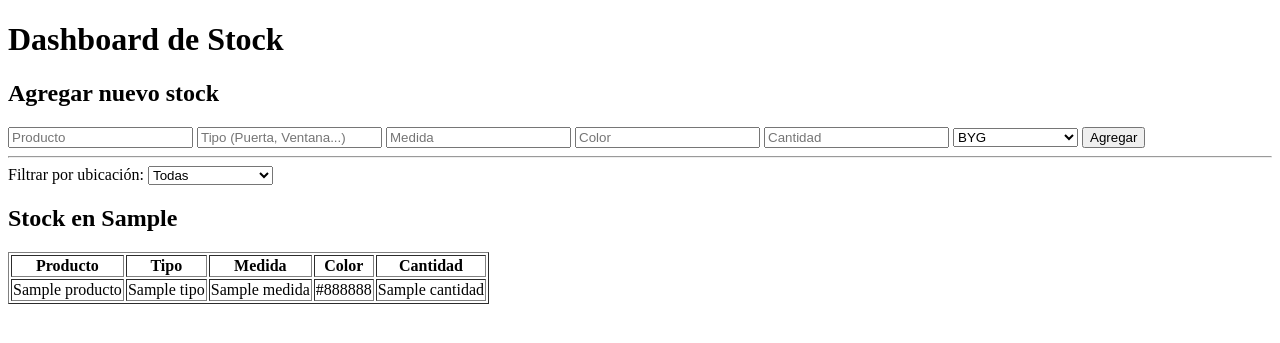
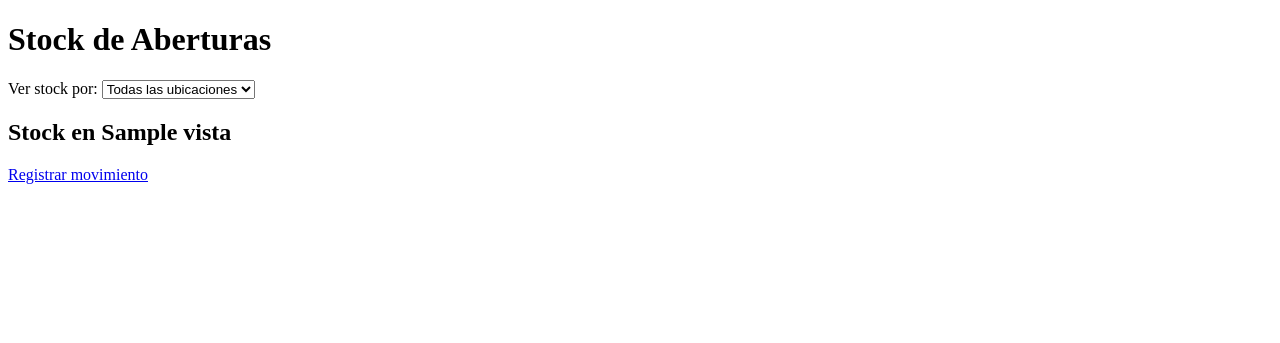
Before and after one commit to CarolinaMercado184/stockAberturas-, a Flask app: template templates/dashboard.html in a window 1280 px wide. Shown: the top 343 px of the page. Run offline with Flask 3, Linux system fonts and the light colour scheme; the template is opened without the code that fills it: most values are stand-ins (such as "Sample title", 1, 10 or a date in 2020).

Commit message:
Update dashboard.html

```diff
--- a/templates/dashboard.html
+++ b/templates/dashboard.html
@@ -2,79 +2,40 @@
 <html lang="es">
 <head>
     <meta charset="UTF-8">
-    <title>Dashboard de Stock</title>
+    <title>Stock de Aberturas</title>
 </head>
 <body>
-    <h1>Dashboard de Stock</h1>
+    <h1>Stock de Aberturas</h1>
 
-    <h2>Agregar nuevo stock</h2>
-    <form method="POST" action="/agregar_stock">
-        <input type="text" name="producto" placeholder="Producto" required>
-        <input type="text" name="tipo" placeholder="Tipo (Puerta, Ventana...)" required>
-        <input type="text" name="medida" placeholder="Medida" required>
-        <input type="text" name="color" placeholder="Color" required>
-        <input type="number" name="cantidad" placeholder="Cantidad" required>
-        <select name="ubicacion" required>
-            <option value="BYG">BYG</option>
-            <option value="LA ECONÓMICA">LA ECONÓMICA</option>
-            <option value="GALPÓN">GALPÓN</option>
-        </select>
-        <button type="submit">Agregar</button>
-    </form>
-    <hr>
-
-    <form method="get">
-        <label for="ubicacion">Filtrar por ubicación:</label>
-        <select name="ubicacion" id="ubicacion" onchange="this.form.submit()">
-            <option value="">Todas</option>
-            <option value="BYG" {% if ubicacion_seleccionada == 'BYG' %}selected{% endif %}>BYG</option>
-            <option value="LA ECONÓMICA" {% if ubicacion_seleccionada == 'LA ECONÓMICA' %}selected{% endif %}>LA ECONÓMICA</option>
-            <option value="GALPÓN" {% if ubicacion_seleccionada == 'GALPÓN' %}selected{% endif %}>GALPÓN</option>
+    <form method="get" action="/dashboard">
+        <label for="vista">Ver stock por:</label>
+        <select name="vista" id="vista" onchange="this.form.submit()">
+            <option value="general" {% if vista == 'general' %}selected{% endif %}>Todas las ubicaciones</option>
+            {% for ubicacion in ubicaciones %}
+                <option value="{{ ubicacion }}" {% if vista == ubicacion %}selected{% endif %}>{{ ubicacion }}</option>
+            {% endfor %}
         </select>
     </form>
 
-    {% if ubicacion_seleccionada %}
-        <h2>Stock en {{ ubicacion_seleccionada }}</h2>
-        <table border="1">
-            <tr>
-                <th>Producto</th>
-                <th>Tipo</th>
-                <th>Medida</th>
-                <th>Color</th>
-                <th>Cantidad</th>
-            </tr>
-            {% for item in stock_por_ubicacion %}
-                <tr>
-                    <td>{{ item['producto'] }}</td>
-                    <td>{{ item['tipo'] }}</td>
-                    <td>{{ item['medida'] }}</td>
-                    <td>{{ item['color'] }}</td>
-                    <td>{{ item['cantidad'] }}</td>
-                </tr>
+    {% if vista == 'general' %}
+        <h2>Stock General</h2>
+        {% for ubicacion, items in stock_por_ubicacion.items() %}
+            <h3>{{ ubicacion }}</h3>
+            <ul>
+                {% for item in items %}
+                    <li>{{ item.tipo }} - {{ item.medida }} - {{ item.color }}: {{ item.cantidad }}</li>
+                {% endfor %}
+            </ul>
+        {% endfor %}
+    {% else %}
+        <h2>Stock en {{ vista }}</h2>
+        <ul>
+            {% for item in stock_por_ubicacion.get(vista, []) %}
+                <li>{{ item.tipo }} - {{ item.medida }} - {{ item.color }}: {{ item.cantidad }}</li>
             {% endfor %}
-        </table>
-    {% else %}
-        {% for ubicacion, items in stock_organizado.items() %}
-            <h2>Stock en {{ ubicacion }}</h2>
-            <table border="1">
-                <tr>
-                    <th>Producto</th>
-                    <th>Tipo</th>
-                    <th>Medida</th>
-                    <th>Color</th>
-                    <th>Cantidad</th>
-                </tr>
-                {% for item in items %}
-                    <tr>
-                        <td>{{ item['producto'] }}</td>
-                        <td>{{ item['tipo'] }}</td>
-                        <td>{{ item['medida'] }}</td>
-                        <td>{{ item['color'] }}</td>
-                        <td>{{ item['cantidad'] }}</td>
-                    </tr>
-                {% endfor %}
-            </table>
-        {% endfor %}
+        </ul>
     {% endif %}
+
+    <a href="/nuevo">Registrar movimiento</a>
 </body>
 </html>
```
